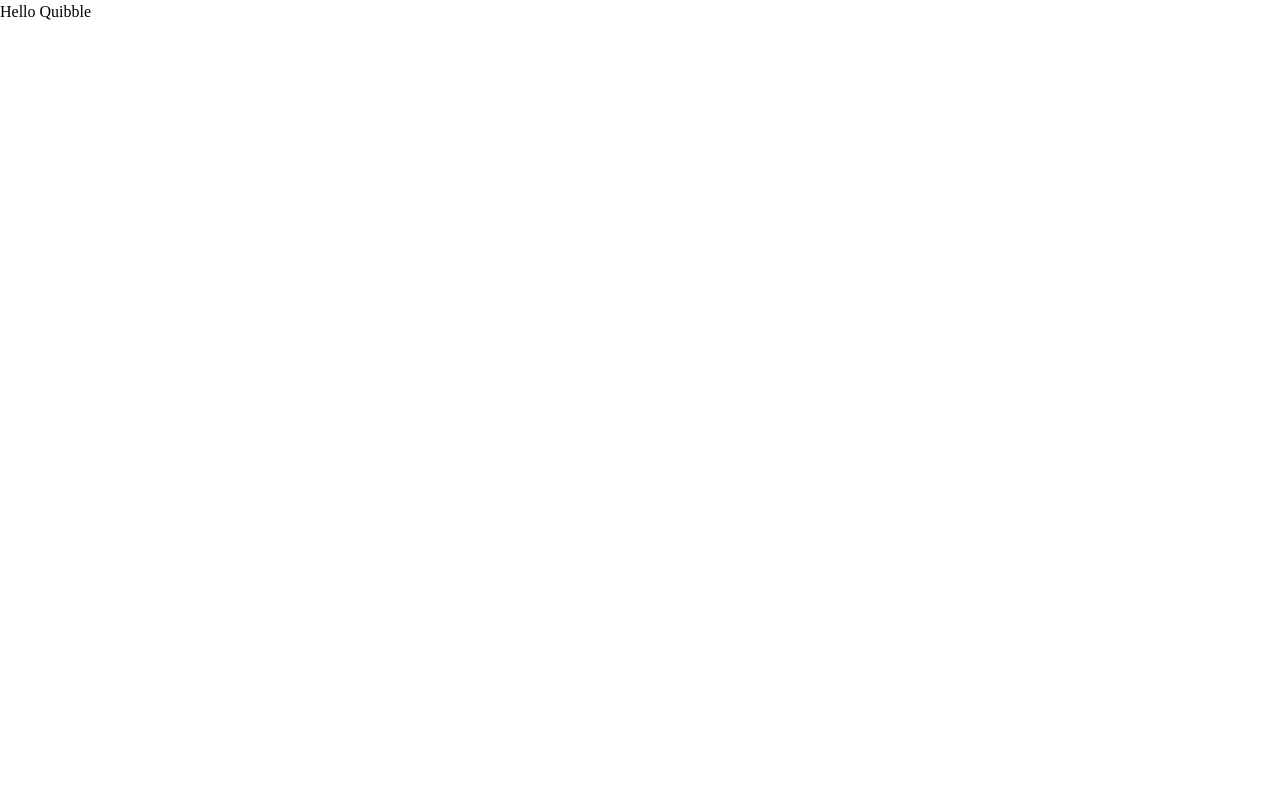
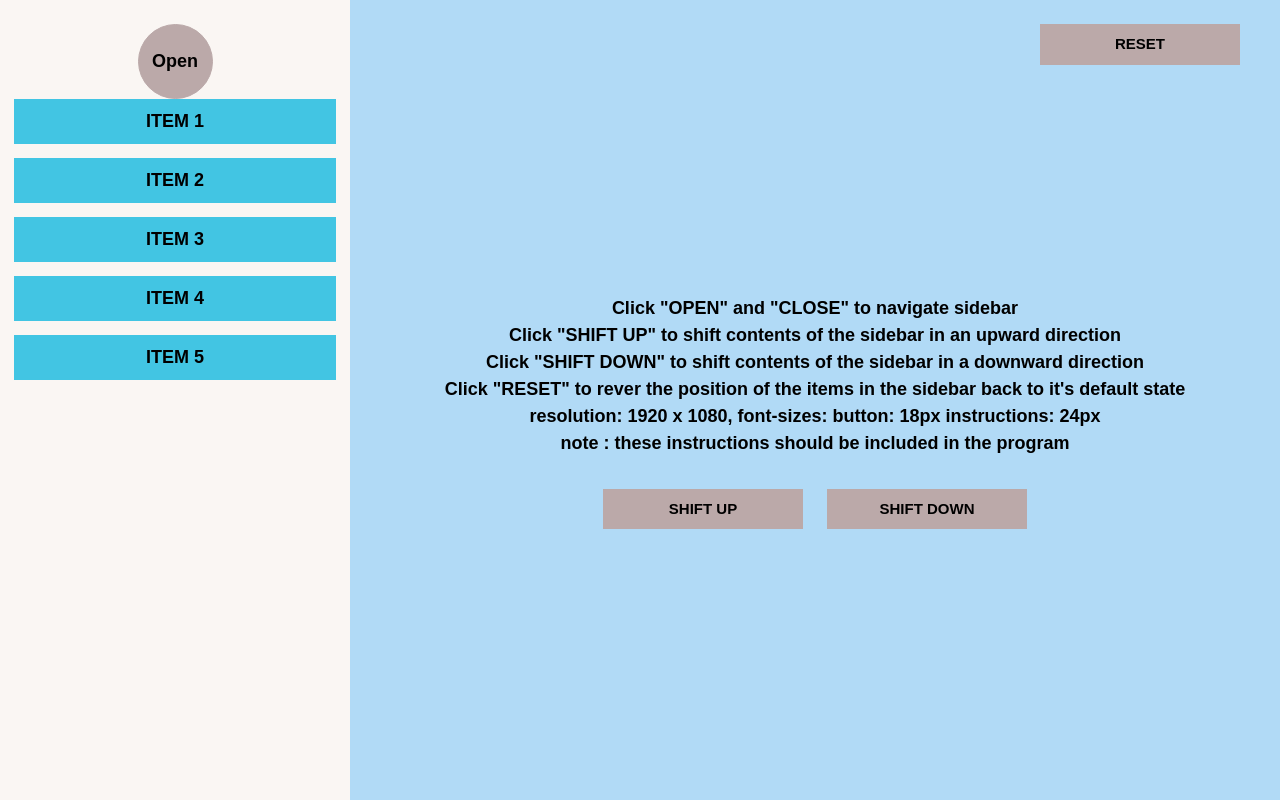
Before and after one commit to DexIlaganDev/quibble-test, a React (Vite) app: page / in a window 1280 px wide. Built offline with nearby package versions, Linux system fonts and the light colour scheme.

Commit message:
Setup core layout

```diff
--- a/src/App.tsx
+++ b/src/App.tsx
@@ -1,10 +1,11 @@
+import HomePage from "./pages/home"
 
 function App() {
 
 
   return (
     <>
-      <div>Hello Quibble</div>
+      <HomePage />
     </>
   )
 }
--- /dev/null
+++ b/src/components/Instructions/index.tsx
@@ -0,0 +1,15 @@
+
+const Instructions = () => {
+  return (
+    <article className="text-center text-md fw-semi-bold">
+        Click "OPEN" and "CLOSE" to navigate sidebar <br />
+        Click "SHIFT UP" to shift contents of the sidebar in an upward direction <br />
+        Click "SHIFT DOWN" to shift contents of the sidebar in a downward direction <br />
+        Click "RESET" to rever the position of the items in the sidebar back to it&apos;s default state <br />
+        resolution: 1920 x 1080, font-sizes: button: 18px instructions: 24px <br />
+        note : these instructions should be included in the program
+    </article>
+  )
+}
+
+export default Instructions
--- /dev/null
+++ b/src/components/ResetButton/index.tsx
@@ -0,0 +1,8 @@
+
+const ResetButton = () => {
+    return (
+        <button className="reset-btn btn-primary text-uppercase text-center fw-semi-bold btn-min-w">Reset</button>
+    )
+}
+
+export default ResetButton
--- /dev/null
+++ b/src/components/ShiftDownButton/index.tsx
@@ -0,0 +1,8 @@
+
+const ShiftDownButton = () => {
+    return (
+        <button className="btn-primary text-uppercase text-center fw-semi-bold btn-min-w">Shift Down</button>
+    )
+}
+
+export default ShiftDownButton
--- /dev/null
+++ b/src/components/ShiftUpButton/index.tsx
@@ -0,0 +1,9 @@
+
+
+const ShiftUpButton = () => {
+    return (
+        <button className="btn-primary text-uppercase text-center fw-semi-bold btn-min-w">Shift Up</button>
+    )
+}
+
+export default ShiftUpButton
--- /dev/null
+++ b/src/components/SidebarMenuItem/index.tsx
@@ -0,0 +1,11 @@
+import React from 'react'
+
+type Props = React.PropsWithChildren & {}
+
+const SidebarMenuItem = ({children} : Props) => {
+  return (
+    <button className='w-full btn-teal btn-pad text-md text-uppercase fw-semi-bold'>{children}</button>
+  )
+}
+
+export default SidebarMenuItem
--- /dev/null
+++ b/src/components/SidebarMenuWrapper/index.tsx
@@ -0,0 +1,13 @@
+import React from 'react'
+
+type Props = React.PropsWithChildren & {}
+
+const SidebarMenuWrapper = ({children}: Props) => {
+    return (
+        <div className='sidebar-menu-wrapper'>
+            {children}
+        </div>
+    )
+}
+
+export default SidebarMenuWrapper
--- /dev/null
+++ b/src/components/SidebarOpenButton/index.tsx
@@ -0,0 +1,9 @@
+
+
+const SidebarToggleButton = () => {
+    return (
+        <div className="btn-primary text-md fw-semi-bold text-center rounded-circle toggle-menu">Open</div>
+    )
+}
+
+export default SidebarToggleButton
--- a/src/index.css
+++ b/src/index.css
@@ -1,3 +1,18 @@
+:root {
+  --light-gray : #FAF6F3;
+  --gray : #BBA9A9;
+  --azure-sky : #B1DAF6;
+  --teal : #42C5E3;
+  --black : #000000;
+
+  --primary : var(---azure-sky);
+  --secondary : var(--black);
+  --accent : var(--gray);
+  --neutral : var(--light-gray);
+
+  --main-padding-top : 1.5rem;
+}
+
 /*
   Josh's Custom CSS Reset
   https://www.joshwcomeau.com/css/custom-css-reset/
@@ -11,6 +26,9 @@
 body {
   line-height: 1.5;
   -webkit-font-smoothing: antialiased;
+  color : var(--secondary);
+  font-family: Arial, Helvetica, sans-serif;
+  font-size:15px;
 }
 img, picture, video, canvas, svg {
   display: block;
@@ -30,3 +48,167 @@ p, h1, h2, h3, h4, h5, h6 {
 /*
   Start CSS
 */
+
+/** Utility Classes **/
+.bg-primary {
+  background-color: var(--primary);
+}
+.bg-neutral {
+  background-color: var(--neutral);
+}
+.bg-teal {
+  background-color: var(--teal);
+}
+.bg-light-gray {
+  background-color: var(--light-gray);
+}
+.bg-gray {
+  background-color: var(--gray);
+}
+.bg-azure {
+  background-color: var(--azure-sky);
+}
+
+
+.text-teal {
+  color: var(--teal);
+}
+.text-light-gray {
+  color: var(--light-gray);
+}
+.text-gray {
+  color: var(--gray);
+}
+.text-azure {
+  color: var(--azure-sky);
+}
+.text-black {
+  color : var(--black);
+}
+
+
+.rounded {
+  border-radius: 0.25rem!important;
+}
+.rounded-circle {
+  border-radius: 50%!important;
+}
+
+
+.text-uppercase {
+  text-transform: uppercase;
+}
+.text-center {
+  text-align: center;
+}
+
+.btn-primary {
+  background-color: var(--accent);
+  border : 1px solid var(--accent);
+  color : var(--secondary);
+  padding: .5rem 1rem;
+  cursor: pointer;
+}
+.btn-teal {
+  background-color: var(--teal);
+  border : 1px solid var(--teal);
+  color: var(--black);
+}
+
+.btn-pad {
+  padding: .5rem 1rem;
+}
+.btn-min-w {
+  min-width:200px;
+}
+
+.text-xs {
+  font-size: 12px;
+}
+.text-sm {
+  font-size : 14px;
+}
+.text-md {
+  font-size: 18px;
+}
+
+.fw-medium {
+  font-weight: 500;
+}
+.fw-semi-bold {
+  font-weight: 600;
+}
+.fw-bold {
+  font-weight: 700;
+}
+
+.w-full {
+  width: 100%;
+}
+
+
+/** Layouts - place in same css file temporary **/
+html {
+  height: 100%;
+}
+body {
+  min-height:100%;
+}
+
+/** Home Page Main **/
+.homepage {
+  display: grid;
+  height: 100vh; /* not bp */
+  grid-template-columns: 350px 10fr;
+}
+
+
+/** Sidebars **/
+.sidebar{
+  border:1px solid var(--primary);
+  padding-inline : .9rem;
+  text-align: center;
+  display: flex;
+  flex-direction: column;
+  align-items: center;
+  padding-top: var(--main-padding-top);
+}
+
+.sidebar-menu-wrapper {
+  display:flex;
+  flex-direction: column;
+  gap: .875rem;
+  width: 100%;
+}
+.toggle-menu {
+  width: 75px;
+  height: 75px;
+  display:inline-flex;
+  justify-content: center;
+  align-items: center;
+}
+
+/** Main Content **/
+.main-content {
+  display: flex;
+  justify-content: center;
+  align-items: center;
+  gap: 2rem;
+  flex-direction: column;
+  position: relative;
+  padding-top: var(--main-padding-top);
+}
+
+.shift-buttons-wrapper {
+  display:flex;
+  justify-content: center;
+  align-items: center;
+  gap: 1.5rem;
+}
+
+/** Main Content Buttons **/
+.reset-btn {
+  position: absolute;
+  top: var(--main-padding-top);
+  right:2.5rem;
+}
--- /dev/null
+++ b/src/layouts/MainContent/index.tsx
@@ -0,0 +1,20 @@
+import Instructions from '@/components/Instructions'
+import ResetButton from '@/components/ResetButton'
+import ShiftDownButton from '@/components/ShiftDownButton'
+import ShiftUpButton from '@/components/ShiftUpButton'
+
+const MainContent = () => {
+    return (
+        <div className="main-content bg-azure">
+            <ResetButton />
+            <Instructions />
+
+            <div className="shift-buttons-wrapper">
+                <ShiftUpButton />
+                <ShiftDownButton />
+            </div>
+        </div>
+    )
+}
+
+export default MainContent
--- /dev/null
+++ b/src/layouts/Sidebar/index.tsx
@@ -0,0 +1,29 @@
+import SidebarMenuItem from "@/components/SidebarMenuItem"
+import SidebarMenuWrapper from "@/components/SidebarMenuWrapper"
+import SidebarToggleButton from "@/components/SidebarOpenButton"
+
+
+const MenuItems = [
+    'Item 1',
+    'Item 2',
+    'Item 3',
+    'Item 4',
+    'Item 5',
+]
+
+const Sidebar = () => {
+    return (
+        <nav className="sidebar bg-light-gray">
+            <SidebarToggleButton />
+
+            <SidebarMenuWrapper>
+                {
+                    MenuItems.map( item => <SidebarMenuItem key={item}>{item}</SidebarMenuItem> )
+                }
+
+            </SidebarMenuWrapper>
+        </nav>
+    )
+}
+
+export default Sidebar
--- /dev/null
+++ b/src/pages/home/index.tsx
@@ -0,0 +1,13 @@
+import MainContent from "@/layouts/MainContent"
+import Sidebar from "@/layouts/Sidebar"
+
+const HomePage = () => {
+    return (
+        <div className="homepage">
+            <Sidebar />
+            <MainContent />
+        </div>
+    )
+}
+
+export default HomePage
```
